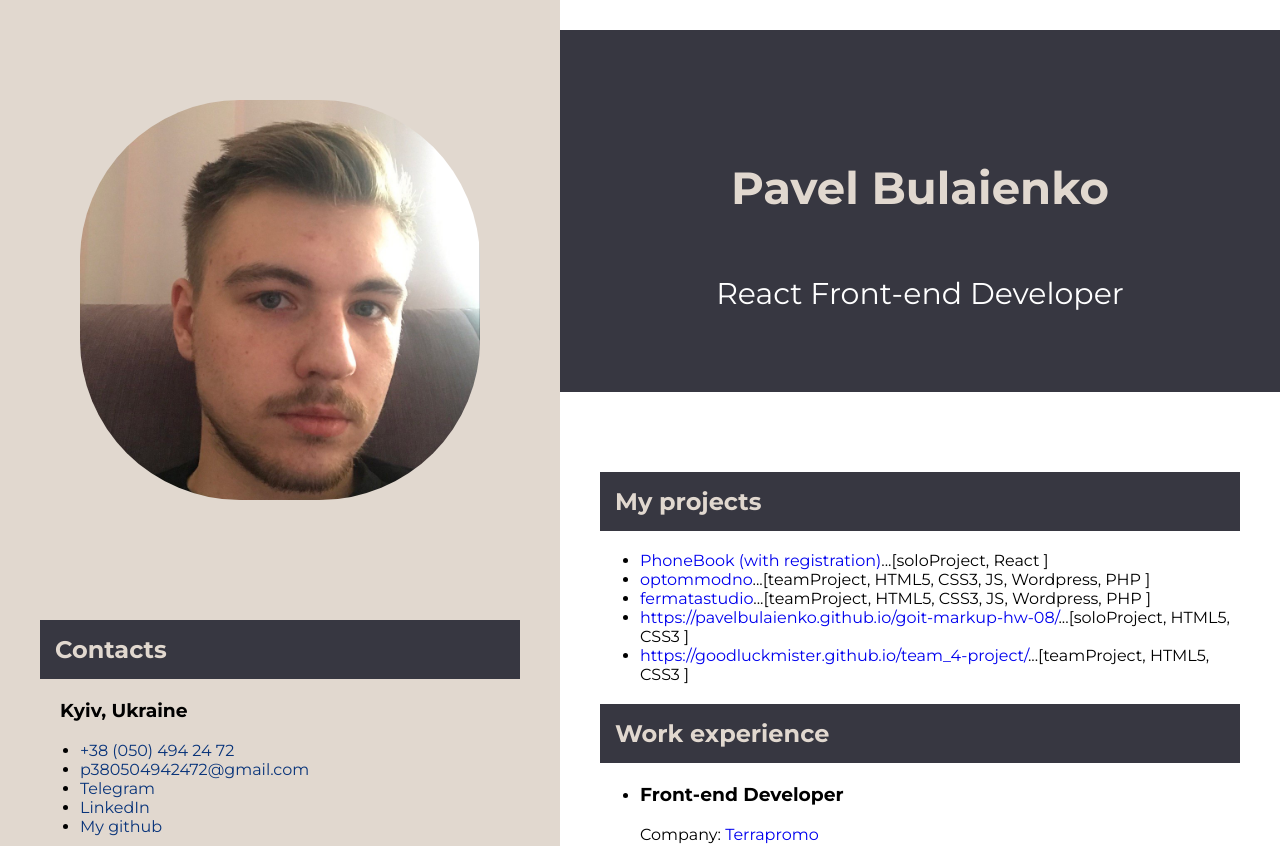
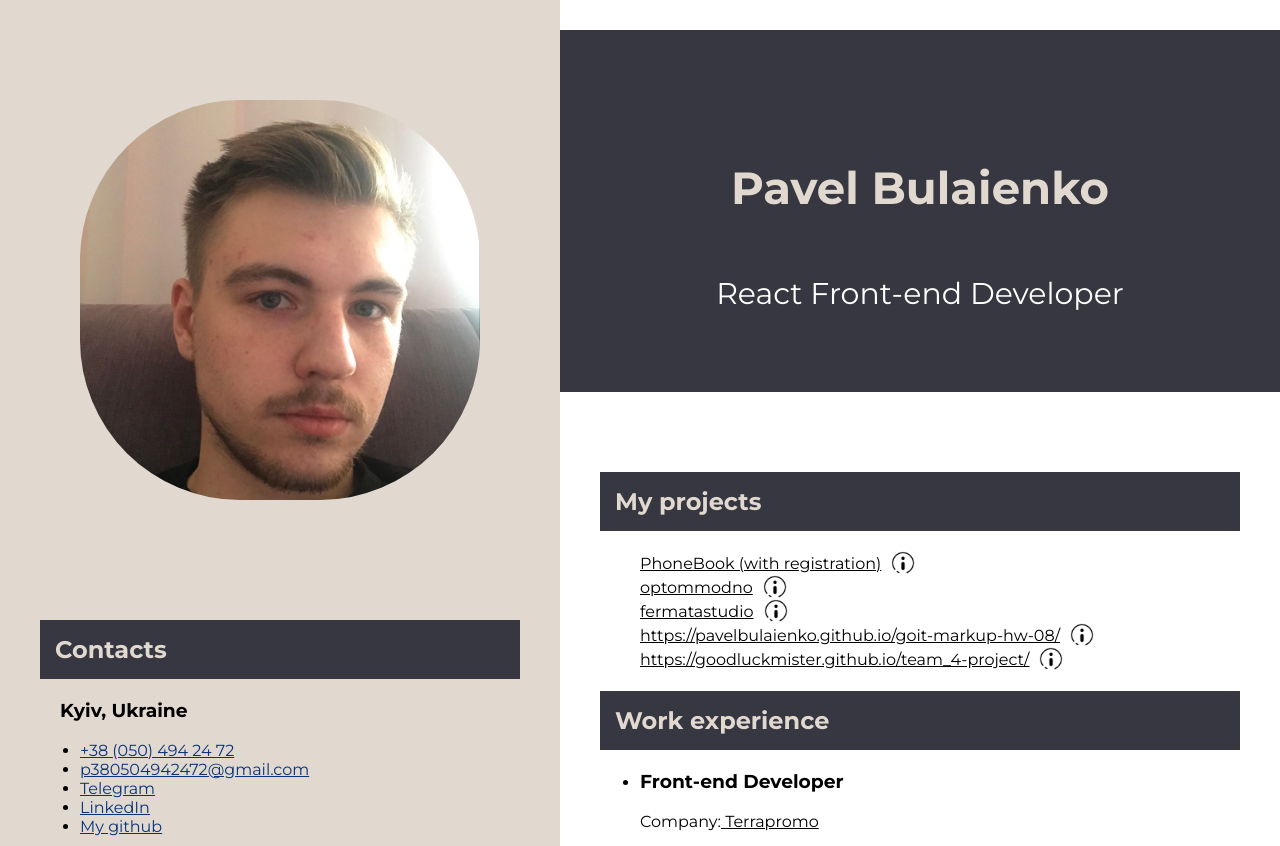
Before and after one commit to enlightenedUser/front-end-dev-resume, a React (Create React App) app: page / in a window 1280 px wide. Shown: the top 846 px of the page. Built offline with nearby package versions, Linux system fonts and the light colour scheme.

Commit message:
feature: add tooltips to 'my projects'

```diff
--- a/package.json
+++ b/package.json
@@ -7,6 +7,8 @@
     "@testing-library/jest-dom": "^5.14.1",
     "@testing-library/react": "^11.2.7",
     "@testing-library/user-event": "^12.8.3",
+    "@tippyjs/react": "^4.2.6",
+    "rc-tooltip": "^5.2.2",
     "react": "^17.0.2",
     "react-dom": "^17.0.2",
     "react-scripts": "4.0.3",
--- a/src/components/views/Main/MyProjects.js
+++ b/src/components/views/Main/MyProjects.js
@@ -1,9 +1,14 @@
+import InfoIcon from '../../../images/info-icon.png'
+import Tippy from "@tippyjs/react";
+
+import '../../../styles/Components/myProjects.scss'
+
 const MyProjects = () => (
   <div>
     <h2 className="subHeader">My projects</h2>
 
     <ul>
-      <li>
+      <li className='projects-item'>
         <a
           rel="noreferrer"
           target="_blank"
@@ -11,21 +16,33 @@ const MyProjects = () => (
         >
           PhoneBook (with registration)
         </a>
-        ...[soloProject, React ]
+        <Tippy content={<span className='tooltip-text'>[solo project, React]</span>}>
+          <div className='tooltip'>
+            <img src={InfoIcon} alt='additional-info-img' className='additional-info-img'/>
+          </div>
+        </Tippy>
       </li>
-      <li>
+      <li className='projects-item'>
         <a rel="noreferrer" target="_blank" href="https://optommodno.com">
           optommodno
         </a>
-        ...[teamProject, HTML5, CSS3, JS, Wordpress, PHP ]
+        <Tippy content={<span className='tooltip-text'>[team project, JS, Wordpress, PHP]</span>}>
+          <div className='tooltip'>
+            <img src={InfoIcon} alt='additional-info-img' className='additional-info-img'/>
+          </div>
+        </Tippy>
       </li>
-      <li>
+      <li className='projects-item'>
         <a rel="noreferrer" target="_blank" href="http://fermatastudio.com.ua/">
           fermatastudio
         </a>
-        ...[teamProject, HTML5, CSS3, JS, Wordpress, PHP ]
+        <Tippy content={<span className='tooltip-text'>[team project, JS, Wordpress, PHP]</span>}>
+          <div className='tooltip'>
+            <img src={InfoIcon} alt='additional-info-img' className='additional-info-img'/>
+          </div>
+        </Tippy>
       </li>
-      <li>
+      <li className='projects-item'>
         <a
           rel="noreferrer"
           target="_blank"
@@ -33,9 +50,13 @@ const MyProjects = () => (
         >
           https://pavelbulaienko.github.io/goit-markup-hw-08/
         </a>
-        ...[soloProject, HTML5, CSS3 ]
+        <Tippy content={<span className='tooltip-text'>[solo project, HTML5, CSS3]</span>}>
+          <div className='tooltip'>
+            <img src={InfoIcon} alt='additional-info-img' className='additional-info-img'/>
+          </div>
+        </Tippy>
       </li>
-      <li>
+      <li className='projects-item'>
         <a
           rel="noreferrer"
           target="_blank"
@@ -43,7 +64,11 @@ const MyProjects = () => (
         >
           https://goodluckmister.github.io/team_4-project/
         </a>
-        ...[teamProject, HTML5, CSS3 ]
+        <Tippy content={<span className='tooltip-text'>[team project, HTML5, CSS3]</span>}>
+          <div className='tooltip'>
+            <img src={InfoIcon} alt='additional-info-img' className='additional-info-img'/>
+          </div>
+        </Tippy>
       </li>
     </ul>
   </div>
--- /dev/null
+++ b/src/styles/Components/myProjects.scss
@@ -0,0 +1,18 @@
+.projects-item{
+  display: flex;
+  align-items: center;
+}
+
+.tooltip{
+}
+
+.tooltip-text{
+  background-color: aliceblue;
+  padding: 8px;
+  border-radius: 4px;
+}
+
+.additional-info-img{
+  margin-left: 10px;
+  width: 24px;
+}
--- a/src/styles/index.scss
+++ b/src/styles/index.scss
@@ -14,5 +14,9 @@ img {
   height: auto;
 }
 a {
-  text-decoration: none;
+  text-decoration: underline;
+  color: #000;
+  &:hover{
+    color: #373741;
+  }
 }
```
Also changed, not shown: src/images/info-icon.png (added), 1 other file (tests, documents, lock files or other folders).
